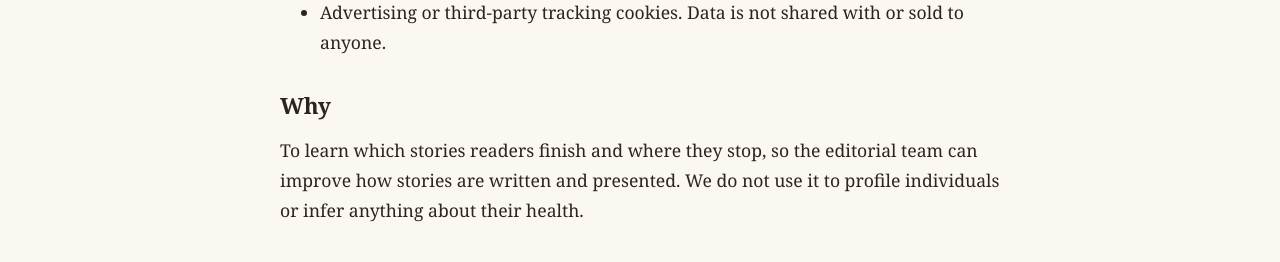
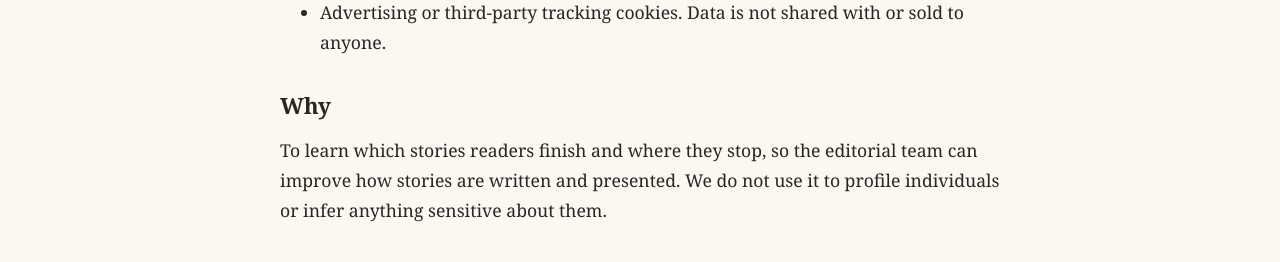
Before and after one commit to PrakharNagpal/GAI-STORIES, a Nuxt app in the folder web/: page /privacy in a window 1280 px wide. Shown: the part 840-1102 px from the top of the page. Built offline with nearby package versions, Linux system fonts and the light colour scheme.

Commit message:
chore(web): make copy general rather than health-specific

```diff
--- a/web/app/pages/privacy.vue
+++ b/web/app/pages/privacy.vue
@@ -44,7 +44,7 @@ const { consent, grant, deny } = useConsent()
         <h2>Why</h2>
         <p>
             To learn which stories readers finish and where they stop, so the editorial team can improve how stories
-            are written and presented. We do not use it to profile individuals or infer anything about their health.
+            are written and presented. We do not use it to profile individuals or infer anything sensitive about them.
         </p>
 
         <h2>How long we keep it</h2>
```
